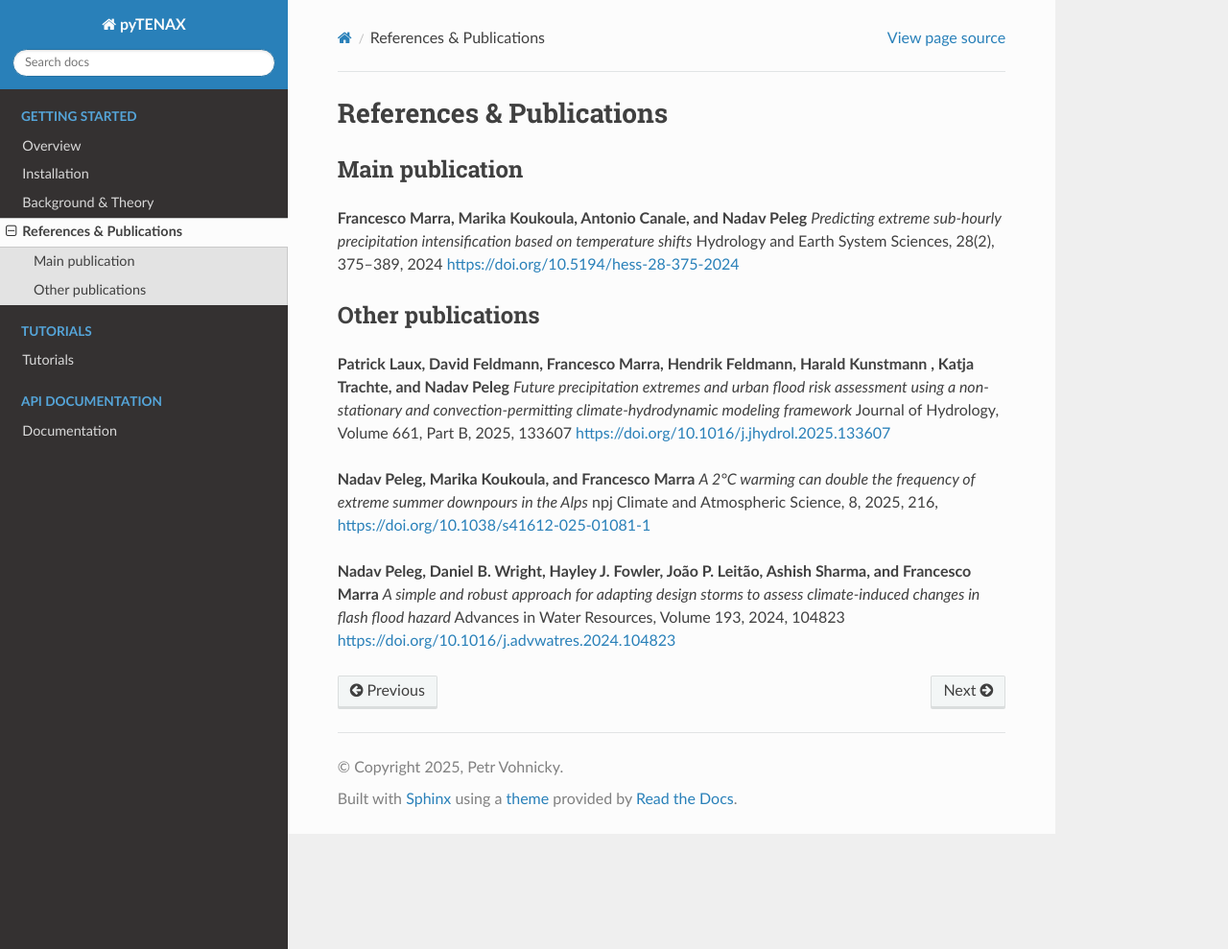
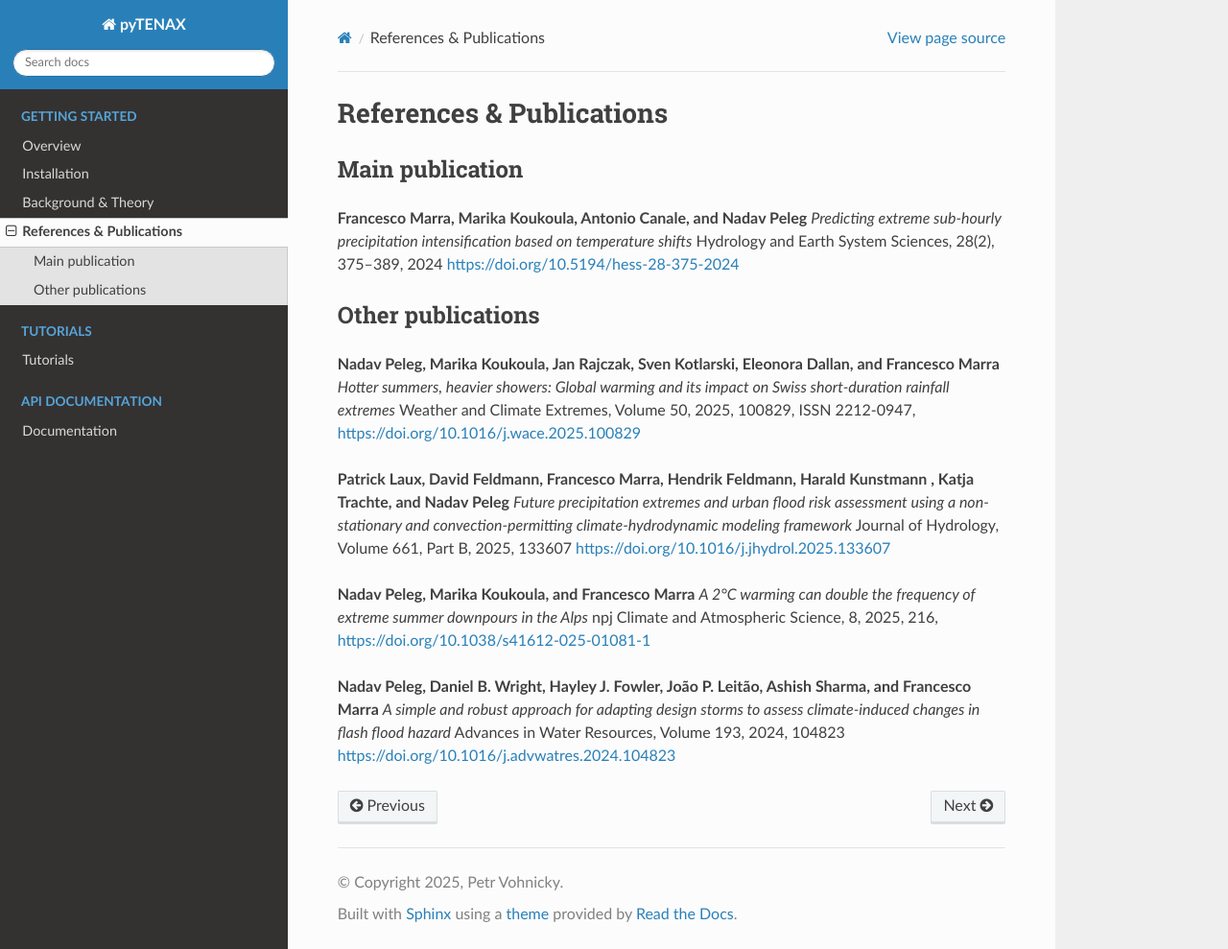
Before and after one commit to PetrVey/pyTENAX, a Sphinx documentation site: the page built from docs/source/getting_started/references.rst, in a window 1280 px wide and 989 px high. Shown: the whole window at 96% size. Built offline with Sphinx 7.4.7 and the Read the Docs theme 3.1.0, drawn with Linux system fonts in a browser that asks for light colours.

Commit message:
updated new manuscript to ref

```diff
--- a/docs/source/getting_started/references.rst
+++ b/docs/source/getting_started/references.rst
@@ -11,6 +11,12 @@ Hydrology and Earth System Sciences, 28(2), 375–389, 2024
 Other publications
 ------------------
 
+
+
+**Nadav Peleg, Marika Koukoula, Jan Rajczak, Sven Kotlarski, Eleonora Dallan, and Francesco Marra**
+*Hotter summers, heavier showers: Global warming and its impact on Swiss short-duration rainfall extremes*
+Weather and Climate Extremes, Volume 50, 2025, 100829, ISSN 2212-0947,
+`https://doi.org/10.1016/j.wace.2025.100829 <https://doi.org/10.1016/j.wace.2025.100829>`_
 
 
 **Patrick Laux, David Feldmann, Francesco Marra, Hendrik Feldmann, Harald Kunstmann , Katja Trachte, and Nadav Peleg**
```
